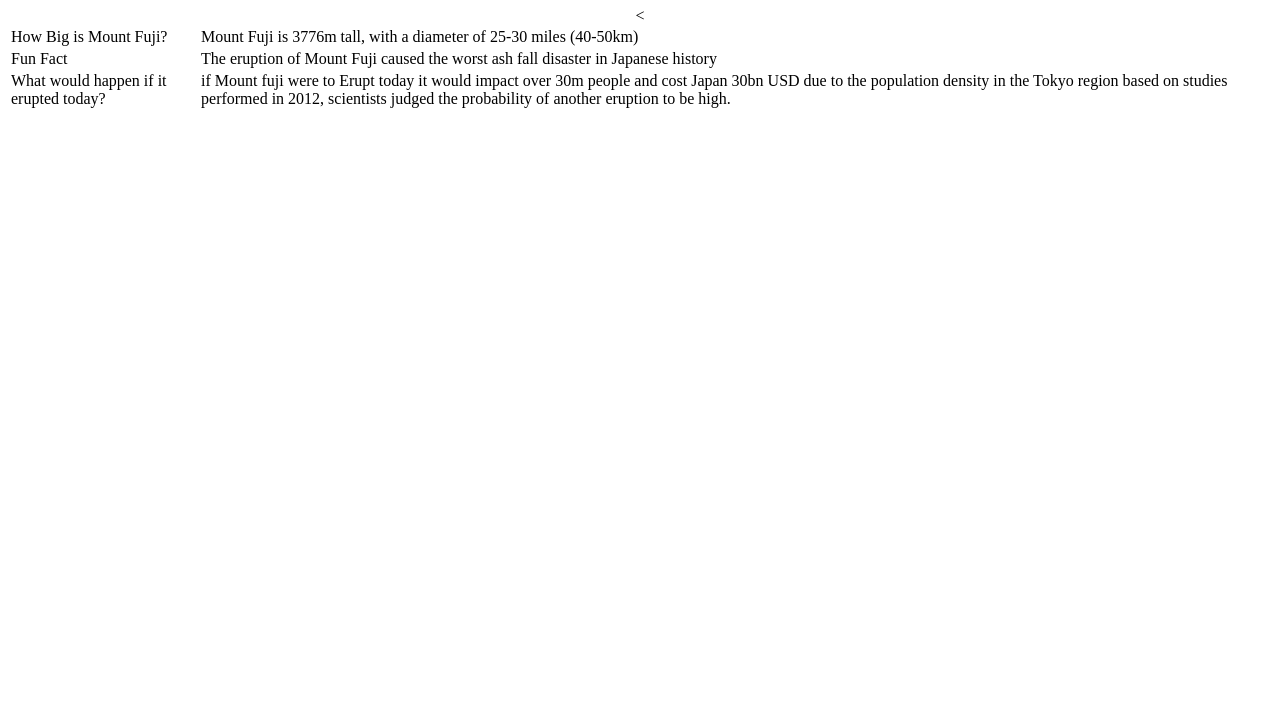
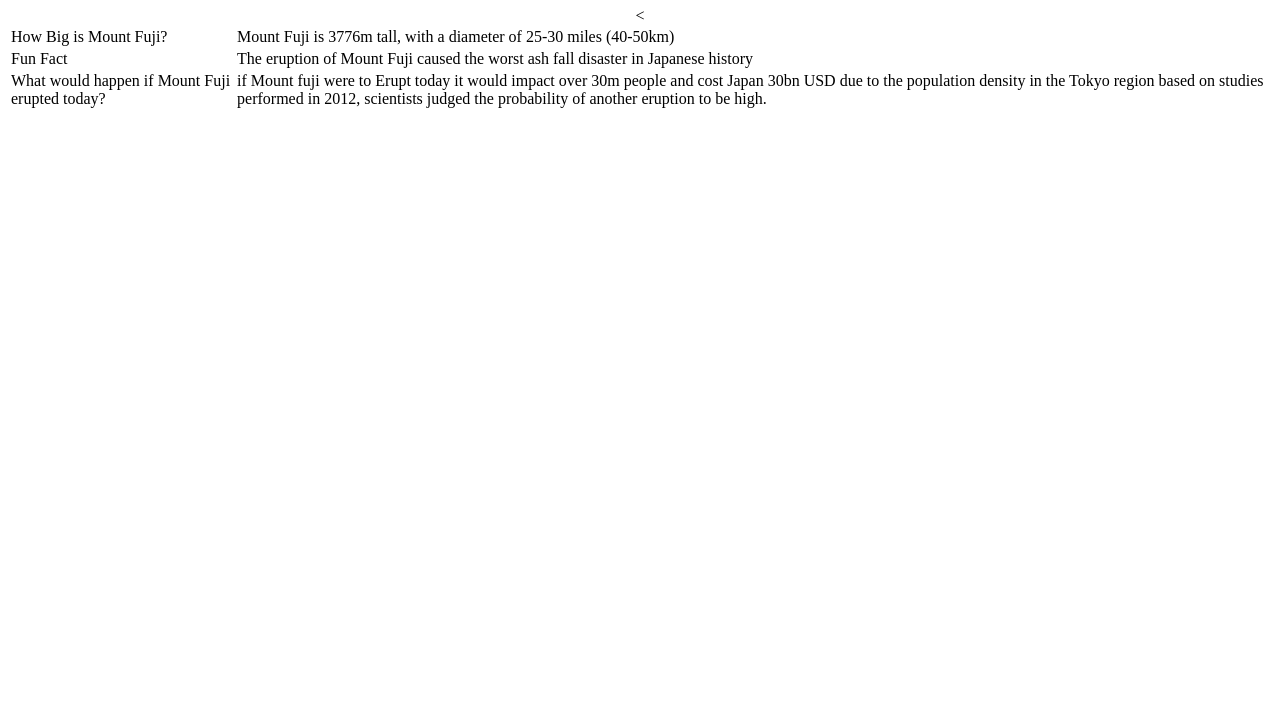
Before and after one commit to AndrewSIrv/GEOSite, a plain HTML site: page Additional.html in a window 1280 px wide. Shown: the part 73-800 px from the top of the page. Drawn offline with Linux system fonts and the light colour scheme.

Commit message:
Update Additional.html

```diff
--- a/Additional.html
+++ b/Additional.html
@@ -13,7 +13,7 @@
                     <td>The eruption of Mount Fuji caused the worst ash fall disaster in Japanese history</td>
                 <tr>
                     <
-                    <td>What would happen if it erupted today?            </td>
+                    <td>What would happen if Mount Fuji erupted today?            </td>
                     <td>if Mount fuji were to Erupt today it would impact over 30m people and cost Japan 30bn USD due to the population density in the Tokyo region
 based on studies performed in 2012, scientists judged the probability of another eruption to be high.
                     </td>
```
